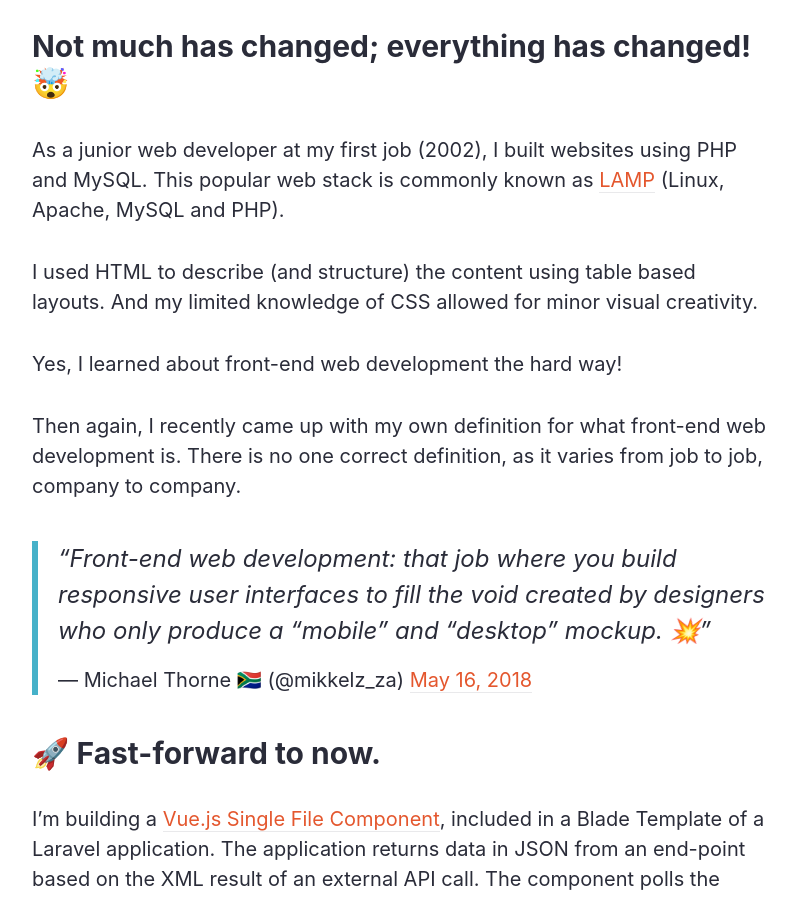
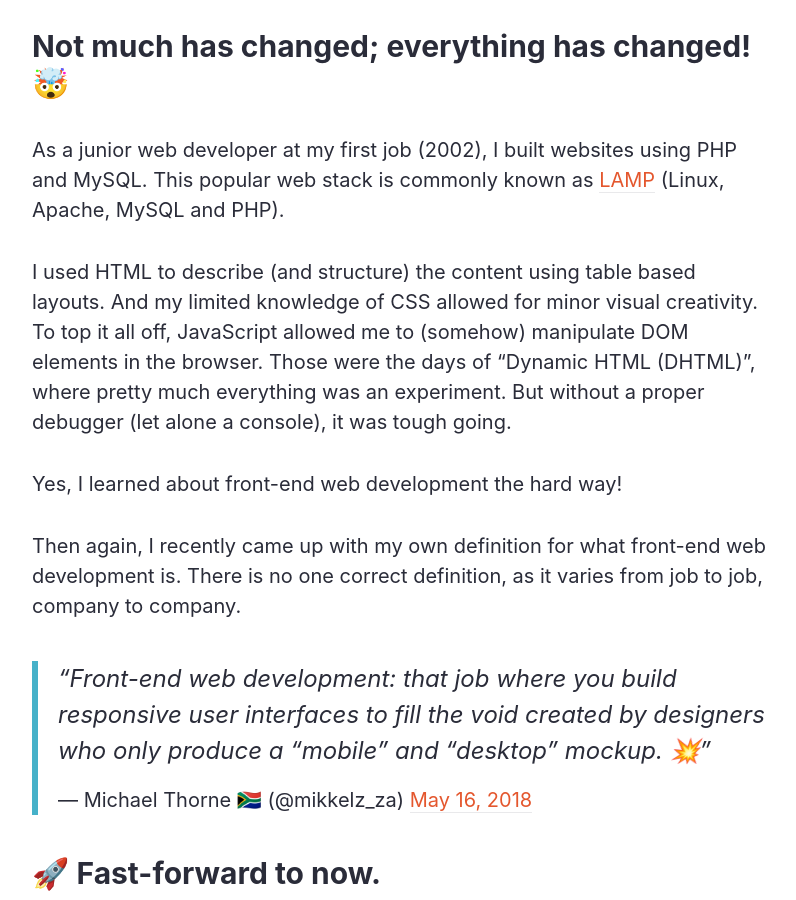
Before and after one commit to michaelthorne/michaelthorne.github.io, a Jekyll site: the page built from _posts/2018-06-28-full-stack-developer.md, in a window 1280 px wide and 900 px high, scrolled down 646 px. Shown: the whole window, without its empty margins (238-1034 px from the left). Built offline with Jekyll 4.4.1, drawn with Linux system fonts in a browser that asks for light colours; some web fonts are replaced; comment, search, counter and statistics services are not loaded.

Commit message:
Update 2018-06-28-full-stack-developer.md

```diff
--- a/_posts/2018-06-28-full-stack-developer.md
+++ b/_posts/2018-06-28-full-stack-developer.md
@@ -12,7 +12,7 @@
 commonly known as [LAMP](https://en.wikipedia.org/wiki/LAMP_(software_bundle)) (Linux, Apache, MySQL and PHP).
 
 I used HTML to describe (and structure) the content using table based layouts. And my limited knowledge of CSS allowed
-for minor visual creativity.
+for minor visual creativity. To top it all off, JavaScript allowed me to (somehow) manipulate DOM elements in the browser. Those were the days of “Dynamic HTML (DHTML)”, where pretty much everything was an experiment. But without a proper debugger (let alone a console), it was tough going.
 
 Yes, I learned about front-end web development the hard way!
 
```
